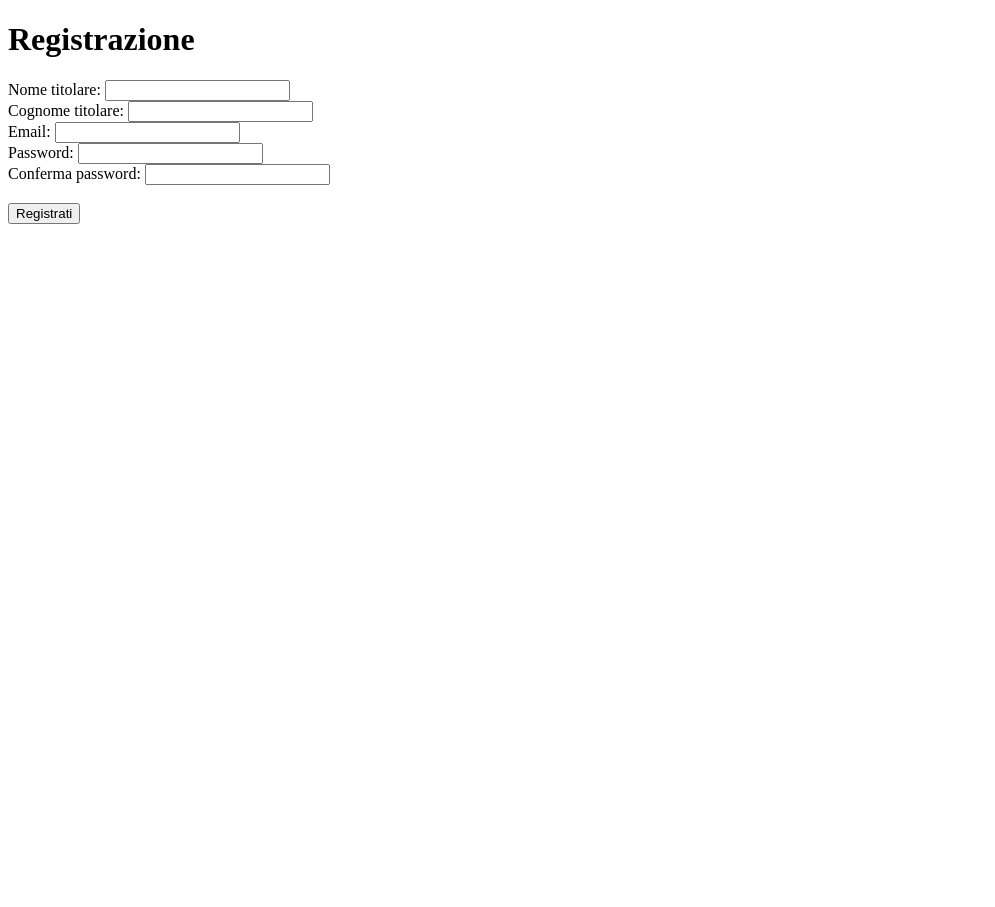
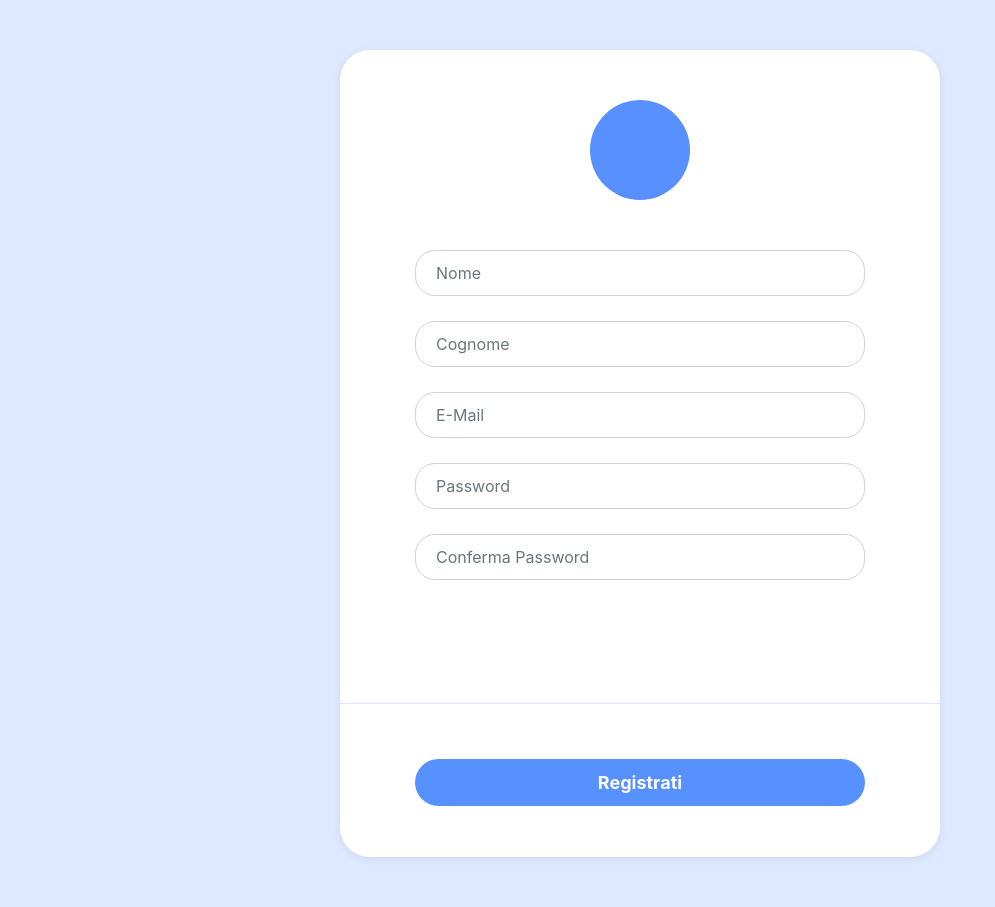
Before and after one commit to Gruppo6PW/ProjectWork, a PHP site: page /registrazione.php in a window 1280 px wide. Shown: the whole page, without its empty margins (0-995 px from the left). Before the commit the page ends 224 px from the top, so only its background shows below. Run offline with PHP 8.4, Linux system fonts and the light colour scheme; some libraries are stand-ins or nearby versions.

Commit message:
bootstrap pt.2

```diff
--- a/css/style.css
+++ /dev/null
@@ -1,5 +0,0 @@
-@import url("https://cdn.jsdelivr.net/npm/bootstrap@4.4.1/dist/css/bootstrap.min.css");
-
-* {
-    align-content: center;
-}
--- a/php/registrazione.php
+++ b/php/registrazione.php
@@ -1,9 +1,10 @@
 <!-- PHP -->
 <?php
-    function controllaSeCiSonoNumeri($stringaDaControllare){
+function controllaSeCiSonoNumeri($stringaDaControllare)
+{
     // Ciclo che controlla ogni cella se ci sono numeri
-        for($i = 0; $i < strlen($stringaDaControllare); $i++){
-            if((is_numeric($stringaDaControllare[$i]))){
+    for ($i = 0; $i < strlen($stringaDaControllare); $i++) {
+        if ((is_numeric($stringaDaControllare[$i]))) {
             // E' un numero, non valida
             return false;
         }
@@ -14,31 +15,33 @@
 }
 
 // Controllo se l'email è valida
-    function controllaRequisitiEmail($stringaDaControllare){
+function controllaRequisitiEmail($stringaDaControllare)
+{
     $emailRegex = "/^[\w\-\.]+@([\w-]+\.)+[\w-]{2,4}$/";
     // Controllo se la email rispetta questi parametri
     if (preg_match($emailRegex, $stringaDaControllare) == 1) {
         return true;
-        } else{
+    } else {
         echo ("<a href='http://gruppo6.altervista.org/ProjectWork/registrazione.php'>Torna alla pagina registrazione</a>");
         return false;
     }
 }
 
 // Controllo se la password contiene almeno 1 maiuscola, 1 minuscola, 1 numero, 1 carattere speciale e se è lunga almeno 8 caratteri
-    function controllaRequisitiPassword($stringaDaControllare){
+function controllaRequisitiPassword($stringaDaControllare)
+{
     $passwordRegex = "/^(?=\P{Ll}*\p{Ll})(?=\P{Lu}*\p{Lu})(?=\P{N}*\p{N})(?=[\p{L}\p{N}]*[^\p{L}\p{N}])[\s\S]{8,}$/";
     // Controllo se la password rispetta questi parametri
     if (preg_match($passwordRegex, $stringaDaControllare) == 1) {
         return true;
-        } else{
+    } else {
         echo ("<a href='http://gruppo6.altervista.org/ProjectWork/registrazione.php'>Torna alla pagina registrazione</a>");
         return false;
     }
 }
 
 // Controllo se è stato premuto il button di submit, ossia è presente un elemento inviato in POST con chiave Registrazione nell'array superglobale
-    if(isset($_POST["Registrati"]) && isset($_POST["g-recaptcha-response"])){
+if (isset($_POST["Registrati"]) && isset($_POST["g-recaptcha-response"])) {
     // Prendo i valori inviata dalla pagina di registrazione
     $email = $_POST["email"];
     $password = $_POST["password"];
@@ -46,16 +49,16 @@
     $cognomeTitolare = $_POST["cognomeTitolare"];
 
     // Controllo che non siano vuote e chi siano stringhe
-        if(!empty($email) && is_string($email) && controllaRequisitiEmail($email)){
+    if (!empty($email) && is_string($email) && controllaRequisitiEmail($email)) {
         // Non vuota e stringa
 
-            if(!empty($password) && is_string($password) && controllaRequisitiPassword($password)){
+        if (!empty($password) && is_string($password) && controllaRequisitiPassword($password)) {
             // Non vuota e stringa
 
-                if(!empty($nomeTitolare) != "" && is_string($nomeTitolare) && controllaSeCiSonoNumeri($nomeTitolare)){
+            if (!empty($nomeTitolare) != "" && is_string($nomeTitolare) && controllaSeCiSonoNumeri($nomeTitolare)) {
                 // Non vuota e stringa senza numeri
 
-                    if(!empty($cognomeTitolare) != "" && is_string($cognomeTitolare) && controllaSeCiSonoNumeri($cognomeTitolare)){
+                if (!empty($cognomeTitolare) != "" && is_string($cognomeTitolare) && controllaSeCiSonoNumeri($cognomeTitolare)) {
                     // Non vuota e stringa senza numeri
 
                     // Verifica del captcha
@@ -92,9 +95,9 @@
                     }
 
                     // Creo ed eseguo la query di controllo con il prepared statement per evitare SQL Injection
-                        $statement = $conn -> prepare("SELECT email FROM tconticorrenti WHERE 'Email'=? LIMIT 1");  // E' necessario il punto di domanda || Ho messo il limit perchè deve ritornare 1 email solo, quindi così siamo sicuri di evitare dump della tabella
-                        $statement -> bind_param("s", $email);  // Il primo parametro definisce il tipo di dato inserito. i -> integer | d -> double | s -> string
-                        $statement -> execute();
+                    $statement = $conn->prepare("SELECT email FROM tconticorrenti WHERE 'Email'=? LIMIT 1");  // E' necessario il punto di domanda || Ho messo il limit perchè deve ritornare 1 email solo, quindi così siamo sicuri di evitare dump della tabella
+                    $statement->bind_param("s", $email);  // Il primo parametro definisce il tipo di dato inserito. i -> integer | d -> double | s -> string
+                    $statement->execute();
 
                     // Chiudo lo statement
                     $statement->close();
@@ -109,16 +112,16 @@
                     $passwordCriptata = crypt($password, $salt);
 
                     // Genero il token per la conferma della mail
-                        $testoRandom = md5($email.$password.$nomeTitolare.$cognomeTitolare);    // Genero un hash MD5 concatenando le informazioni personali dell'utente, per renderlo univoco
+                    $testoRandom = md5($email . $password . $nomeTitolare . $cognomeTitolare);    // Genero un hash MD5 concatenando le informazioni personali dell'utente, per renderlo univoco
                     $token = uniqid() . '_' . $testoRandom;
 
                     // Calcolo la data di apertura
                     $dataApertura = date("Y-m-d") . " " . date("h:i:s"); // Anno-Mese-Giorno Ora-Minuti-Secondi
 
                     //Faccio l'inserimento
-                        $statement = $conn -> prepare("INSERT INTO tconticorrenti('Email', 'Password', 'CognomeTitolare', 'NomeTitolare', 'DataApertura', 'RegistrazioneConfermata', 'Token') VALUES(?, ?, ?, ?, ?, ?, ?");  // E' necessario il punto di domanda || Escludo l'ID e l'IBAN perchè è vanno fatti dopo
-                        $statement -> bind_param("ssssssss", $email, $passwordCriptata, $cognomeTitolare, $nomeTitolare, $dataApertura, 0, $token);  // Il primo parametro definisce il tipo di dato inserito. i -> integer | d -> double | s -> string
-                        $statement -> execute();
+                    $statement = $conn->prepare("INSERT INTO tconticorrenti('Email', 'Password', 'CognomeTitolare', 'NomeTitolare', 'DataApertura', 'RegistrazioneConfermata', 'Token') VALUES(?, ?, ?, ?, ?, ?, ?");  // E' necessario il punto di domanda || Escludo l'ID e l'IBAN perchè è vanno fatti dopo
+                    $statement->bind_param("ssssssss", $email, $passwordCriptata, $cognomeTitolare, $nomeTitolare, $dataApertura, 0, $token);  // Il primo parametro definisce il tipo di dato inserito. i -> integer | d -> double | s -> string
+                    $statement->execute();
 
                     // Chiudo lo statement
                     $statement->close();
@@ -128,22 +131,20 @@
 
                     // Reinderizzo l'utente alla pagina di invio della mail di conferma
                     header("locate: invioMailConferma.php?Email=$email&token=$token");
-
-                    } else{
-                        echo("<h2>Cognome titolare non valido</h2>");
+                } else {
+                    echo ("<h2>Cognome titolare non valido</h2>");
                     return;
                 }
-                } else{
-                    echo("<h2>Nome titolare non valido</h2>");
+            } else {
+                echo ("<h2>Nome titolare non valido</h2>");
                 return;
             }
-
-            } else{
-                echo("<h2>Password non valida</h2>");
+        } else {
+            echo ("<h2>Password non valida</h2>");
             return;
         }
-        } else{
-            echo("<h2>L'email non è valida</h2>");
+    } else {
+        echo ("<h2>L'email non è valida</h2>");
         return;
     }
 }
@@ -151,10 +152,14 @@
 
 <!DOCTYPE html>
 <html lang="en">
+
 <head>
     <meta charset="UTF-8">
     <meta http-equiv="X-UA-Compatible" content="IE=edge">
     <meta name="viewport" content="width=device-width, initial-scale=1.0, shrink-to-fit=no">
+    <link href="https://cdnjs.cloudflare.com/ajax/libs/simple-line-icons/2.4.1/css/simple-line-icons.min.css" rel="stylesheet">
+    <link rel="stylesheet" href="https://maxcdn.bootstrapcdn.com/bootstrap/4.0.0/css/bootstrap.min.css">
+    <link rel="stylesheet" href="style.css">
     <title>Registrazione</title>
 
     <!-- Recaptcha -->
@@ -162,6 +167,7 @@
     <script src="https://www.google.com/recaptcha/api.js" async defer></script>
 
 </head>
+
 <body>
     <!-- JS -->
     <script>
@@ -170,7 +176,7 @@
             alert("grecaptcha is ready!");
         };
 
-        function controllaInput(){
+        function controllaInput() {
             // Prendo i valori
             email = formRegistrazione.emailID.value;
             password = formRegistrazione.passwordID.value;
@@ -179,31 +185,31 @@
             cognomeTitolare = formRegistrazione.cognomeTitolareID.value;
 
             // Controllo che email non sia vuota e sia string
-            if((email != "" && (typeof email === 'string' || email instanceof String) && controllaRequisitiEmail(email))){
+            if ((email != "" && (typeof email === 'string' || email instanceof String) && controllaRequisitiEmail(email))) {
                 // Non vuota e stringa
 
                 // Controllo che password non sia vuota e sia string
-                if(password != "" && (typeof password === 'string' || password instanceof String) && controllaRequisitiPassword(password)){
+                if (password != "" && (typeof password === 'string' || password instanceof String) && controllaRequisitiPassword(password)) {
                     // Non vuota e stringa
 
                     // Controllo che confermaPassword non sia vuota e sia string
-                    if(confermaPassword != "" && (typeof confermaPassword === 'string' || confermaPassword instanceof String) && controllaRequisitiPassword(confermaPassword)){
+                    if (confermaPassword != "" && (typeof confermaPassword === 'string' || confermaPassword instanceof String) && controllaRequisitiPassword(confermaPassword)) {
                         // Non vuota e stringa
 
                         // Controllo se le password sono uguali
-                        if(password == confermaPassword){
+                        if (password == confermaPassword) {
                             // Uguali
 
                             // Controllo che nomeTitolare non sia vuota e sia string senza numeri
-                            if((nomeTitolare != "" && (typeof nomeTitolare === 'string' || nomeTitolare instanceof String)) && controllaSeCiSonoNumeri(nomeTitolare)){
+                            if ((nomeTitolare != "" && (typeof nomeTitolare === 'string' || nomeTitolare instanceof String)) && controllaSeCiSonoNumeri(nomeTitolare)) {
                                 // Non vuota e stringa senza numeri
 
                                 // Controllo che cognomeTitolare non sia vuota e sia string senza numeri
-                                if((cognomeTitolare != "" && (typeof cognomeTitolare === 'string' || cognomeTitolare instanceof String)) && controllaSeCiSonoNumeri(cognomeTitolare)){
+                                if ((cognomeTitolare != "" && (typeof cognomeTitolare === 'string' || cognomeTitolare instanceof String)) && controllaSeCiSonoNumeri(cognomeTitolare)) {
                                     // Non vuota e stringa senza numeri
                                     // Tutto ok, invio
-                                    formRegistrazione.submit();       // Invio il submit
-                                } else{
+                                    formRegistrazione.submit(); // Invio il submit
+                                } else {
                                     alert("Cognome titolare non valido. Rimuovi i numeri");
 
                                     // Cancello gli input
@@ -215,26 +221,26 @@
                                 // Cancello gli input
                                 document.getElementById('nomeTitolare').value = '';
                             }
-                        } else{
+                        } else {
                             alert("Le password non corrispondono");
 
                             // Cancello gli input
                             document.getElementById('passwordID').value = '';
                             document.getElementById('confermaPasswordID').value = '';
                         }
-                    } else{
+                    } else {
                         alert("Inserisci una conferma password che sia una stringa");
 
                         // Cancello l'input
                         document.getElementById('confermaPasswordID').value = '';
                     }
-                } else{
+                } else {
                     alert("Inserisci una password valida");
 
                     // Cancello l'input
                     document.getElementById('passwordID').value = '';
                 }
-            } else{
+            } else {
                 alert("Inserisci una email valida");
 
                 // Cancello l'input
@@ -242,76 +248,75 @@
             }
         }
 
-        function controllaSeCiSonoNumeri(stringaDaControllare){
-            if(/\d/.test(stringaDaControllare)){
+        function controllaSeCiSonoNumeri(stringaDaControllare) {
+            if (/\d/.test(stringaDaControllare)) {
                 // Ci sono numeri
-                return false;    // False, NON può procedere
-            } else{
+                return false; // False, NON può procedere
+            } else {
                 // Non ci sono numeri
-                return true;    // True, può procedere
+                return true; // True, può procedere
             }
         }
 
         // Controllo se l'email è valida
-        function controllaRequisitiEmail(stringaDaControllare){
+        function controllaRequisitiEmail(stringaDaControllare) {
             emailRegex = /^[\w\-\.]+@([\w-]+\.)+[\w-]{2,4}$/;
             // Controllo se la email rispetta questi parametri
             if (emailRegex.test(stringaDaControllare)) {
                 return true;
-            } else{
+            } else {
                 return false;
             }
         }
 
         // Controllo se la password contiene almeno 1 maiuscola, 1 minuscola, 1 numero, 1 carattere speciale e se è lunga almeno 8 caratteri
-        function controllaRequisitiPassword(stringaDaControllare){
+        function controllaRequisitiPassword(stringaDaControllare) {
             passwordRegex = /^(?=.*\d)(?=.*[a-z])(?=.*[A-Z])(?=.*[^\w\d\s:])([^\s]){8,}$/;
             // Controllo se la password rispetta questi parametri
             if (passwordRegex.test(stringaDaControllare)) {
                 return true;
-            } else{
+            } else {
                 return false;
             }
         }
     </script>
 
-    <!-- HTML -->
-    <h1>Registrazione</h1>
+    <div class="registration-form">
+        <form action="" method="POST" name="formRegistrazione">
+            <div class="form-icon">
+                <span><i class="icon"></i></span>
+            </div>
+            <div class="form-group">
+                <input type="text" class="form-control item" name="nomeTitolare" id="nomeTitolareID" placeholder="Nome" required>
+            </div>
+            <div class="form-group">
+                <input type="text" class="form-control item" name="cognomeTitolare" id="cognomeTitolareID" placeholder="Cognome" required>
+            </div>
+            <div class="form-group">
+                <input type="email" class="form-control item" name="email" id="emailID" placeholder="E-Mail" required>
+            </div>
+            <div class="form-group">
+                <input type="password" class="form-control item" name="password" id="passwordID" placeholder="Password" required>
+            </div>
+            <div class="form-group">
+                <input type="password" class="form-control item" name="password" id="passwordID" placeholder="Conferma Password" required>
+            </div>
+            <br>
+            <!-- Recaptcha -->
+            <div class="text-center">
+                <div class="g-recaptcha" data-sitekey="6Lc0L0wmAAAAAHIusv0dCKOV9a4msMJLD516RB1r"></div>
+            </div>
+        </form>
+        <div class="social-media">
+            <div class="form-group">
+                <button type="submit" class="btn btn-block create-account" name="Registrati" onclick="controllaInput()">Registrati</button>
+            </div>
+        </div>
+    </div>
+    </div>
+    <script type="text/javascript" src="https://code.jquery.com/jquery-3.2.1.min.js"></script>
+    <script type="text/javascript" src="https://cdnjs.cloudflare.com/ajax/libs/jquery.mask/1.14.15/jquery.mask.min.js"></script>
+    <script src="assets/js/script.js"></script>
+</body>
 
-    <!-- Action vuota, punta a se stessa -->
-    <form action="" method="POST" name="formRegistrazione">
-        <label for="nomeTitolareID">Nome titolare:</label>
-        <input type="text" name="nomeTitolare" id="nomeTitolareID" required>
-
-        <br>
-
-        <label for="cognomeTitolareID">Cognome titolare:</label>
-        <input type="text" name="cognomeTitolare" id="cognomeTitolareID" required>
-
-        <br>
-
-        <label for="emailID">Email:</label>
-        <input type="email" name="email" id="emailID" required>
-
-        <br>
-
-        <label for="passwordID">Password:</label>
-        <input type="password" name="password" id="passwordID" required>
-
-        <br>
-
-        <label for="confermaPasswordID">Conferma password:</label>
-        <input type="password" name="confermaPassword" id="confermaPasswordID" required>
-
-        <br>
-
-        <!-- Recaptcha -->
-        <div class="g-recaptcha" data-sitekey="6Lc0L0wmAAAAAHIusv0dCKOV9a4msMJLD516RB1r"></div>
-
-        <br>
-
-        <input type="submit" value="Registrati" name="Registrati" onclick="controllaInput()">
-
-    </form>
-</body>
 </html>
--- /dev/null
+++ b/php/style.css
@@ -0,0 +1,109 @@
+body {
+    background-color: #dee9ff;
+}
+
+.registration-form {
+    padding: 50px;
+}
+
+.registration-form form {
+    background-color: #fff;
+    max-width: 600px;
+    margin: auto;
+    padding: 50px 75px;
+    border-top-left-radius: 30px;
+    border-top-right-radius: 30px;
+    box-shadow: 0px 2px 10px rgba(0, 0, 0, 0.075);
+}
+
+.registration-form .form-icon {
+    text-align: center;
+    background-color: #5891ff;
+    border-radius: 50%;
+    font-size: 40px !important;
+    color: white;
+    width: 100px;
+    height: 100px;
+    margin: auto;
+    margin-bottom: 50px;
+    line-height: 100px;
+}
+
+.registration-form .item {
+    border-radius: 20px;
+    margin-bottom: 25px;
+    padding: 10px 20px;
+}
+
+.registration-form .create-account {
+    border-radius: 30px;
+    padding: 10px 10px;
+    font-size: 18px;
+    font-weight: bold;
+    background-color: #5791ff;
+    border: none;
+    color: white;
+    margin-top: 20px;
+}
+
+.registration-form .social-media {
+    max-width: 600px;
+    background-color: #fff;
+    margin: auto;
+    padding: 35px 75px;
+    text-align: center;
+    border-bottom-left-radius: 30px;
+    border-bottom-right-radius: 30px;
+    color: #9fadca;
+    border-top: 1px solid #dee9ff;
+    box-shadow: 0px 2px 10px rgba(0, 0, 0, 0.075);
+}
+
+.registration-form .social-icons {
+    margin-top: 30px;
+    margin-bottom: 16px;
+}
+
+.registration-form .social-icons a {
+    font-size: 23px;
+    margin: 0 3px;
+    color: #5691ff;
+    border: 1px solid;
+    border-radius: 50%;
+    width: 45px;
+    display: inline-block;
+    height: 45px;
+    text-align: center;
+    background-color: #fff;
+    line-height: 45px;
+}
+
+.registration-form .social-icons a:hover {
+    text-decoration: none;
+    opacity: 0.6;
+}
+
+a {
+    font-size: 18px;
+}
+
+.text-center {
+    text-align: center;
+}
+
+.g-recaptcha {
+    display: inline-block;
+}
+
+@media (max-width: 576px) {
+    .registration-form form {
+        padding: 50px 20px;
+    }
+
+    .registration-form .form-icon {
+        width: 70px;
+        height: 70px;
+        font-size: 30px;
+        line-height: 70px;
+    }
+}
```
Lines whose indentation alone changed are shown as unchanged.
